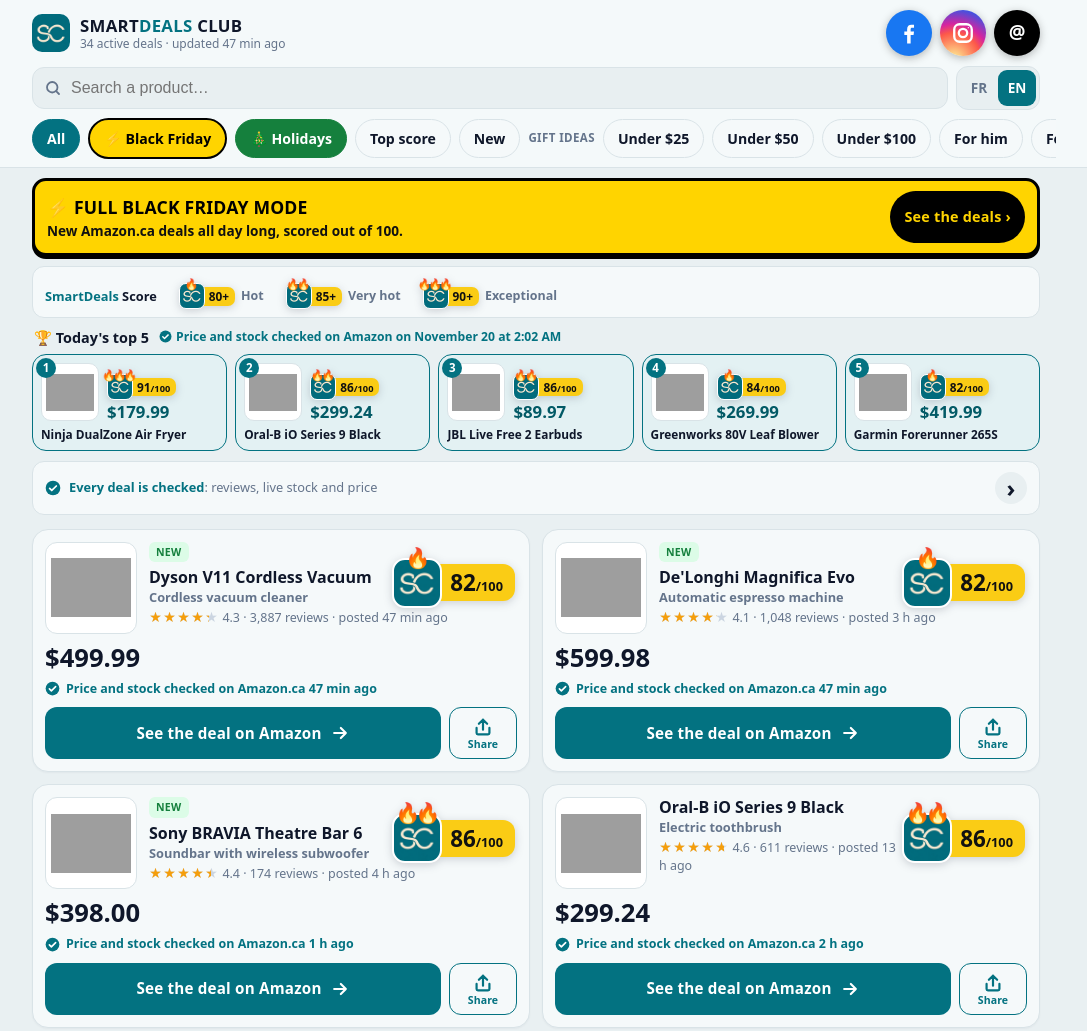
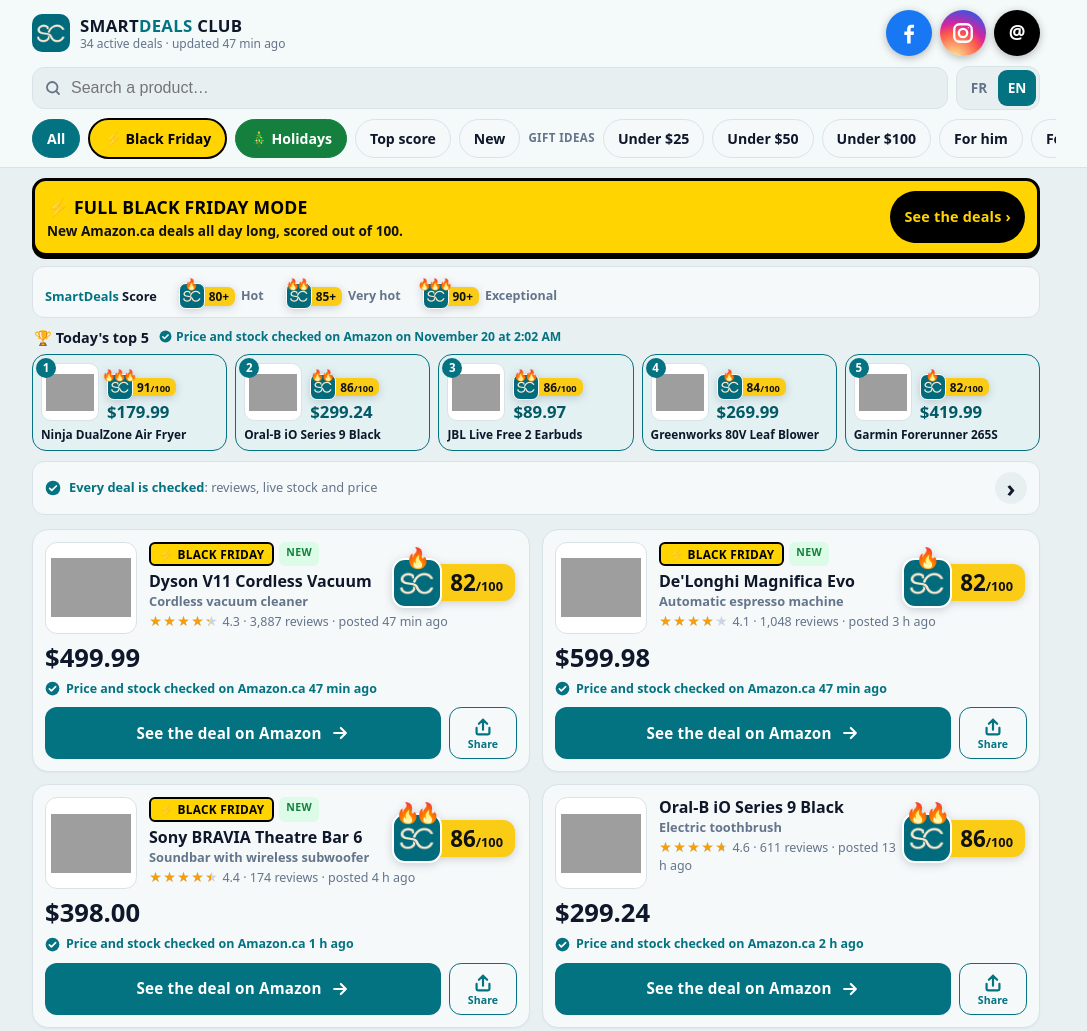
Before and after one commit to smartdeals1337/smartdeals, a plain HTML site: page index.html in a window 1280 px wide. Shown: the top 1031 px of the page, without its empty margins (104-1191 px from the left). Drawn offline with Linux system fonts and the light colour scheme; grey boxes are pictures that could not be loaded.

Commit message:
Update index.html

```diff
--- a/index.html
+++ b/index.html
@@ -115,6 +115,8 @@
   .tag { font-size: .66rem; font-weight: 800; letter-spacing: .3px; padding: 3px 7px; border-radius: 6px; text-transform: uppercase; }
   .tag.rec { background: #fef3c7; color: #92400e; }
   .tag.new { background: #dcfce7; color: var(--green); }
+  /* Black Friday icon on the card: solid yellow + black outline, bigger than the other tags */
+  .tag.bf { background: #ffd400; color: #000; border: 2px solid #000; font-size: .74rem; font-weight: 900; padding: 2px 8px; }
   .tag.flash { background: #ffe4e6; color: #be123c; }
   .tag.dead, .tag.off-tag { background: #475569; color: #fff; }
   .name { font-weight: 700; font-size: 1rem; line-height: 1.25; margin: 0;
@@ -673,6 +675,9 @@ const isNew = d => live(d) && Date.now() - new Date(d.posted) < NEW_HOURS * 3600
 const gift = who => d => (d.gift || []).includes(who);
 // Black Friday: every deal posted from Nov 20 (Quebec time) on; the banner runs through Cyber Monday
 const BF_START = new Date("2026-11-20T00:00:00-05:00"), BF_END = new Date("2026-12-01T00:00:00-05:00");
+// the card icon: every deal posted from Nov 20 through the end of next week (Sunday Nov 29)
+const BF_TAG_END = new Date("2026-11-30T00:00:00-05:00");
+const isBF = d => { const t = new Date(d.posted); return t >= BF_START && t < BF_TAG_END; };
 const FILTERS = {
   all: () => true,
   bf: d => new Date(d.posted) >= BF_START,
@@ -688,7 +693,8 @@ const FILTERS = {
 let deals = [], filter = "all";
 function card(d) {
   const faded = d.dead || d.state !== "ok";
-  const tags = (d.dead ? `<span class="tag dead">${d.ends ? T.flashOver : T.dead}</span>`
+  const tags = (isBF(d) && !faded ? `<span class="tag bf">⚡ Black Friday</span>` : "")
+    + (d.dead ? `<span class="tag dead">${d.ends ? T.flashOver : T.dead}</span>`
       : d.state === "up" ? `<span class="tag off-tag">${T.up}</span>`
       : d.state === "out" ? `<span class="tag off-tag">${T.out}</span>` : "")
     + (d.ends && !faded ? `<span class="tag flash">${T.flashEnds(endsText(d.ends))}</span>` : "")
```
